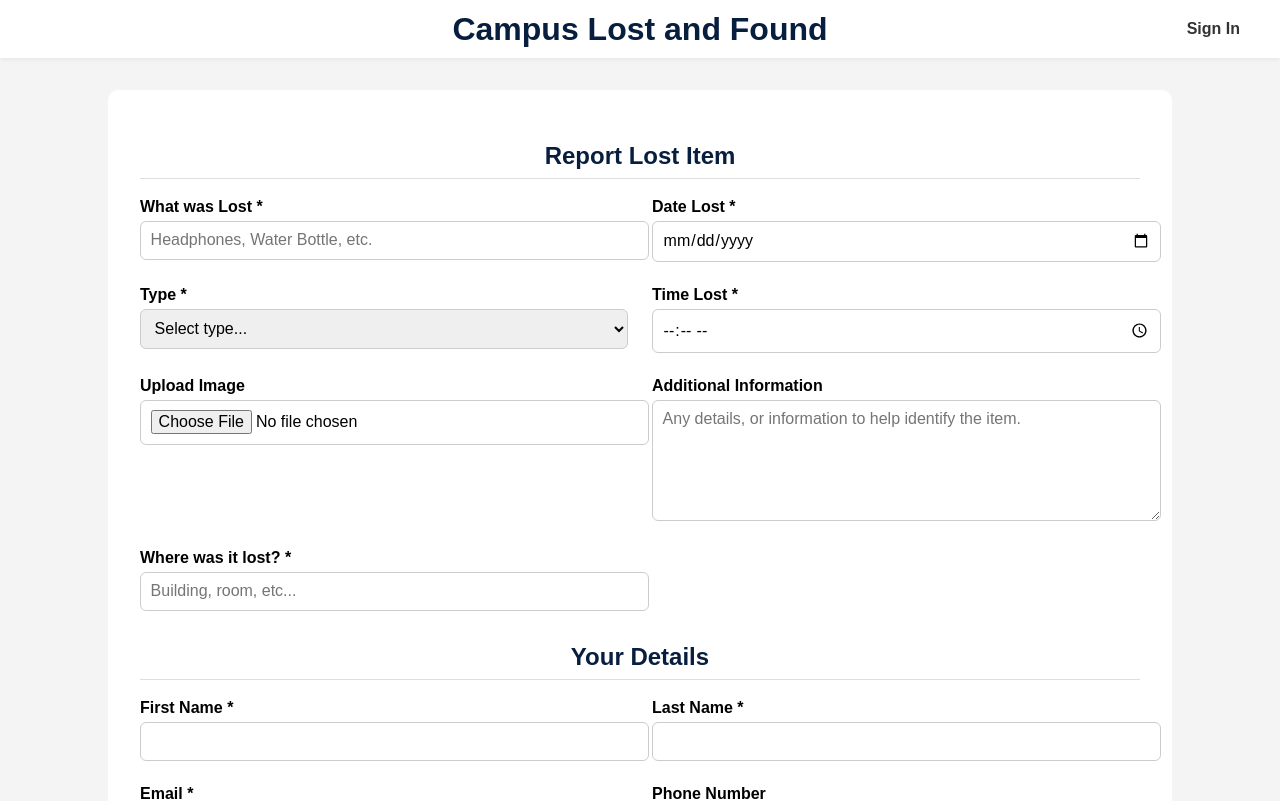
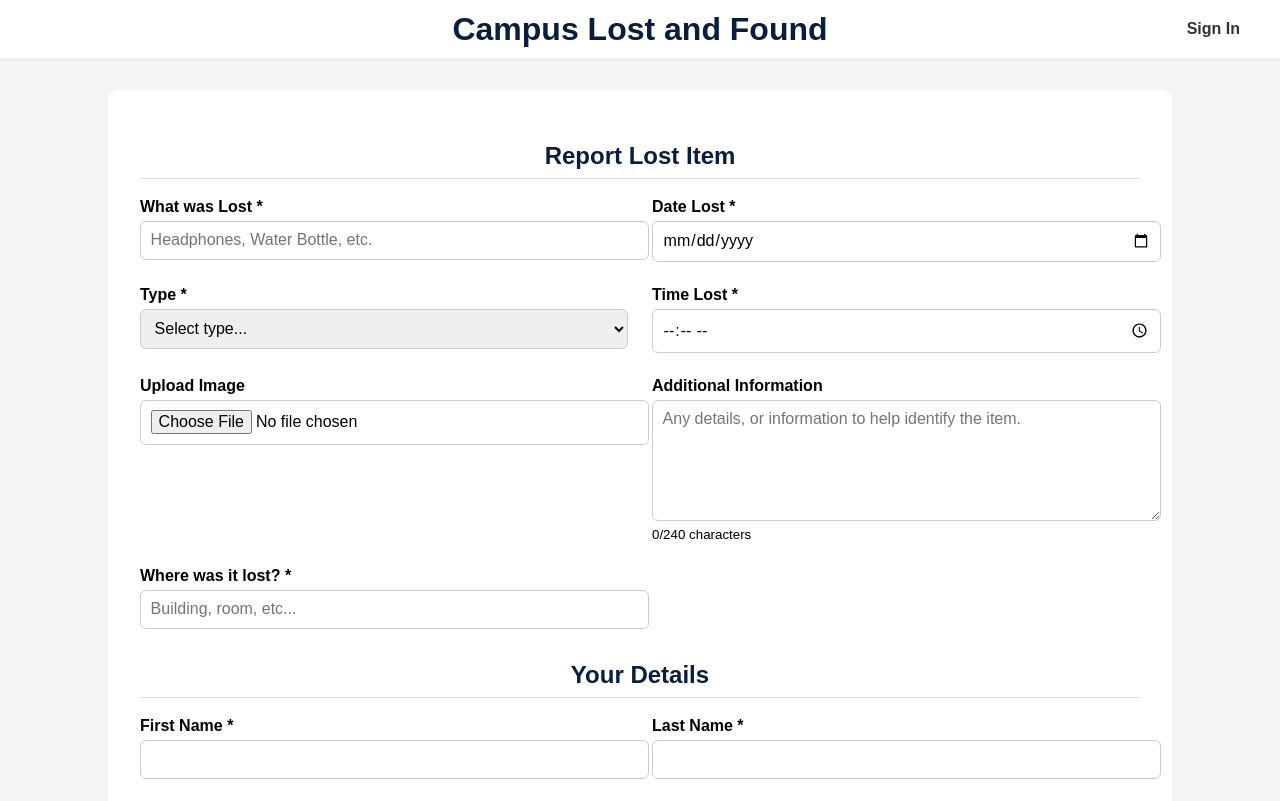
Before and after one commit to Dreamzur/Campus-Lost-and-Found, a React (Vite) app in the folder FrontEnd/: page /report in a window 1280 px wide. Shown: the top 801 px of the page. Built offline with nearby package versions, Linux system fonts and the light colour scheme.

Commit message:
Added char limit to Description field

```diff
--- a/FrontEnd/src/Pages/ReportLost.jsx
+++ b/FrontEnd/src/Pages/ReportLost.jsx
@@ -138,7 +138,9 @@ export default function ReportLost() {
             placeholder="Any details, or information to help identify the item."
             value={formData.description}
             onChange={changeHandler}
+            maxLength={240}
             />
+            <small>{formData.description.length}/240 characters</small>
           </div>
 
           <div className="full-width">
```
